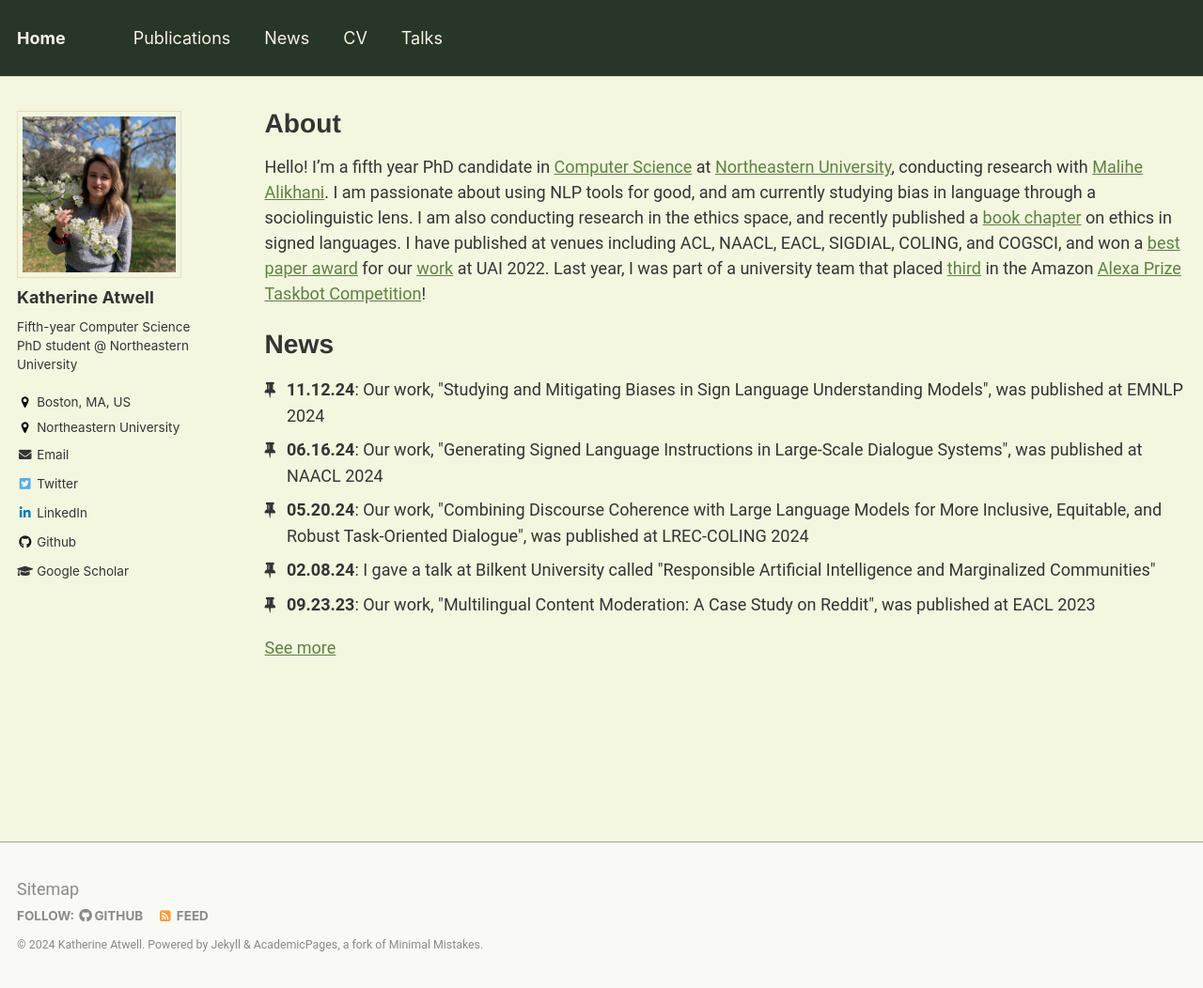
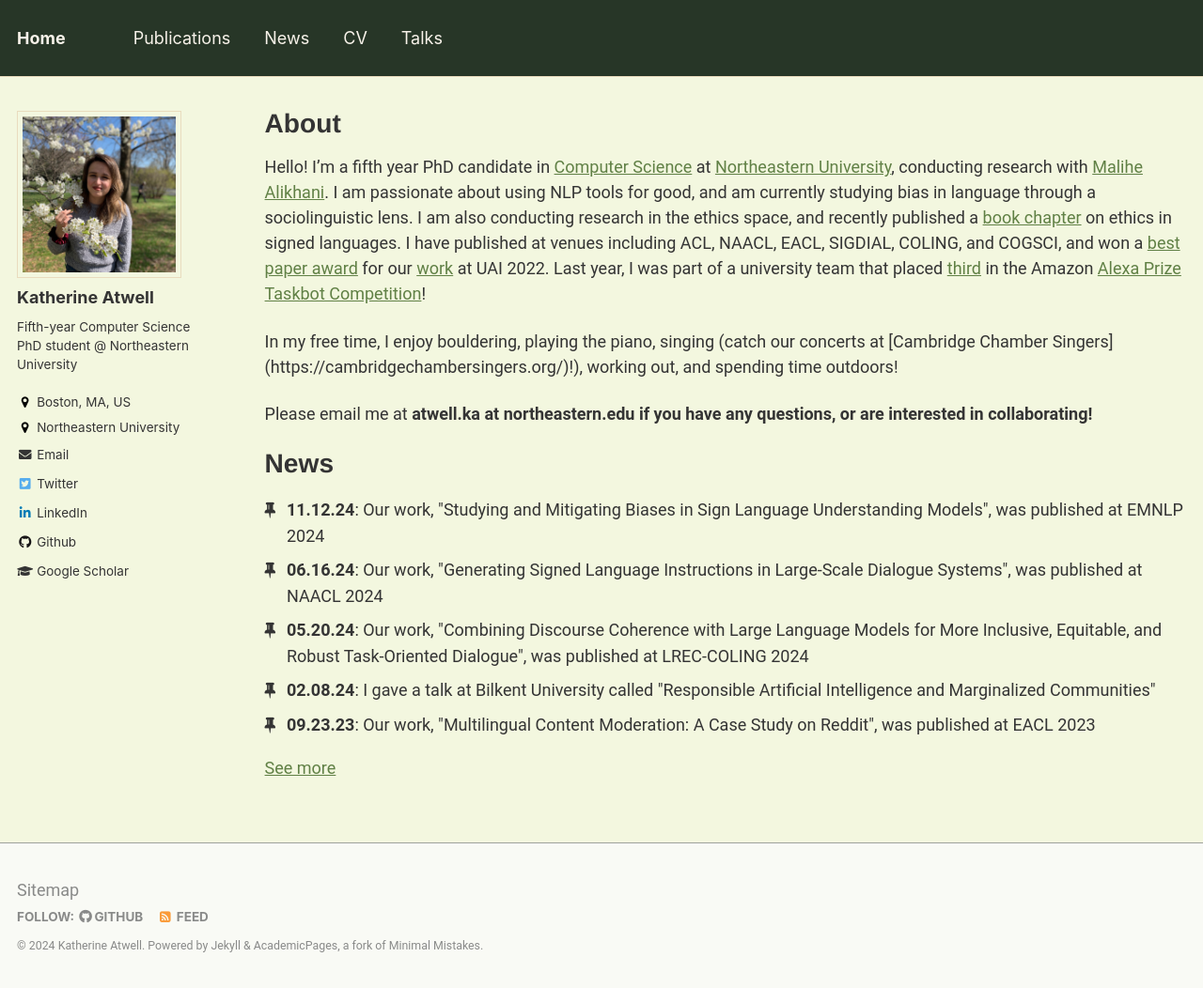
Before and after one commit to katherine-atwell/katherine-atwell.github.io, a Jekyll site: the page built from _pages/about.md, in a window 1280 px wide and 1052 px high. Shown: the whole window at 94% size. Built offline with Jekyll 4.4.1, drawn with Linux system fonts in a browser that asks for light colours; nearby versions of some CDN libraries.

Commit message:
Update about.md

```diff
--- a/_pages/about.md
+++ b/_pages/about.md
@@ -12,7 +12,9 @@ redirect_from:
 
 Hello! I'm a fifth year PhD candidate in [Computer Science](https://www.khoury.northeastern.edu/) at [Northeastern University](https://www.northeastern.edu/), conducting research with [Malihe Alikhani](https://www.malihealikhani.com/). I am passionate about using NLP tools for good, and am currently studying bias in language through a sociolinguistic lens. I am also conducting research in the ethics space, and recently published a [book chapter](https://link.springer.com/chapter/10.1007/978-3-031-47362-3_3) on ethics in signed languages. I have published at venues including ACL, NAACL, EACL, SIGDIAL, COLING, and COGSCI, and won a [best paper award](https://www.sci.pitt.edu/news/sci-graduate-students-faculty-member-win-best-paper-award-uai-2022) for our [work](https://proceedings.mlr.press/v180/sicilia22a/sicilia22a.pdf) at UAI 2022. Last year, I was part of a university team that placed [third](https://www.amazon.science/alexa-prize/taskbot-challenge/2022) in the Amazon [Alexa Prize Taskbot Competition](https://www.amazon.science/alexa-prize/taskbot-challenge)!
 
+In my free time, I enjoy bouldering, playing the piano, singing (catch our concerts at [Cambridge Chamber Singers] (https://cambridgechambersingers.org/)!), working out, and spending time outdoors!
 
+Please email me at <b>atwell.ka at northeastern.edu<b> if you have any questions, or are interested in collaborating!
 
 News
 ======
```
